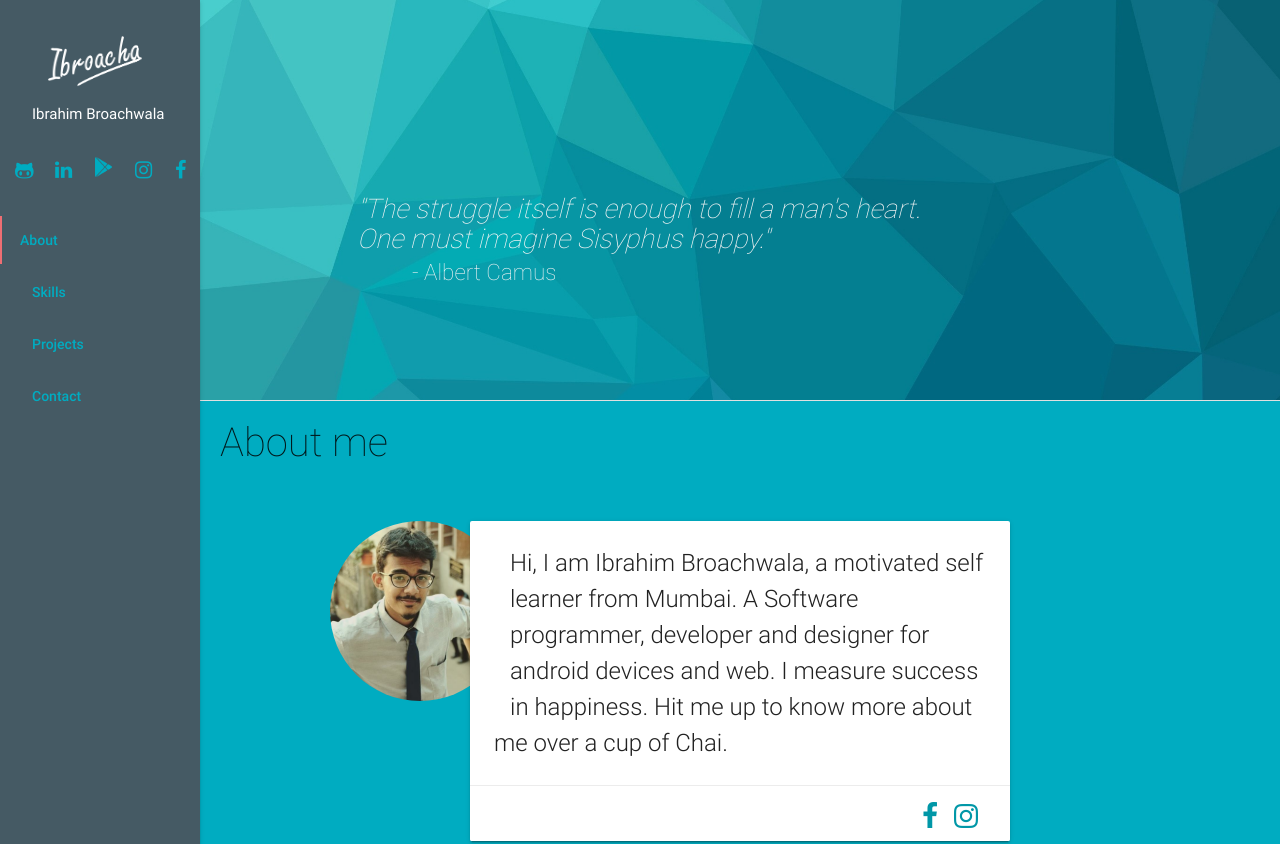
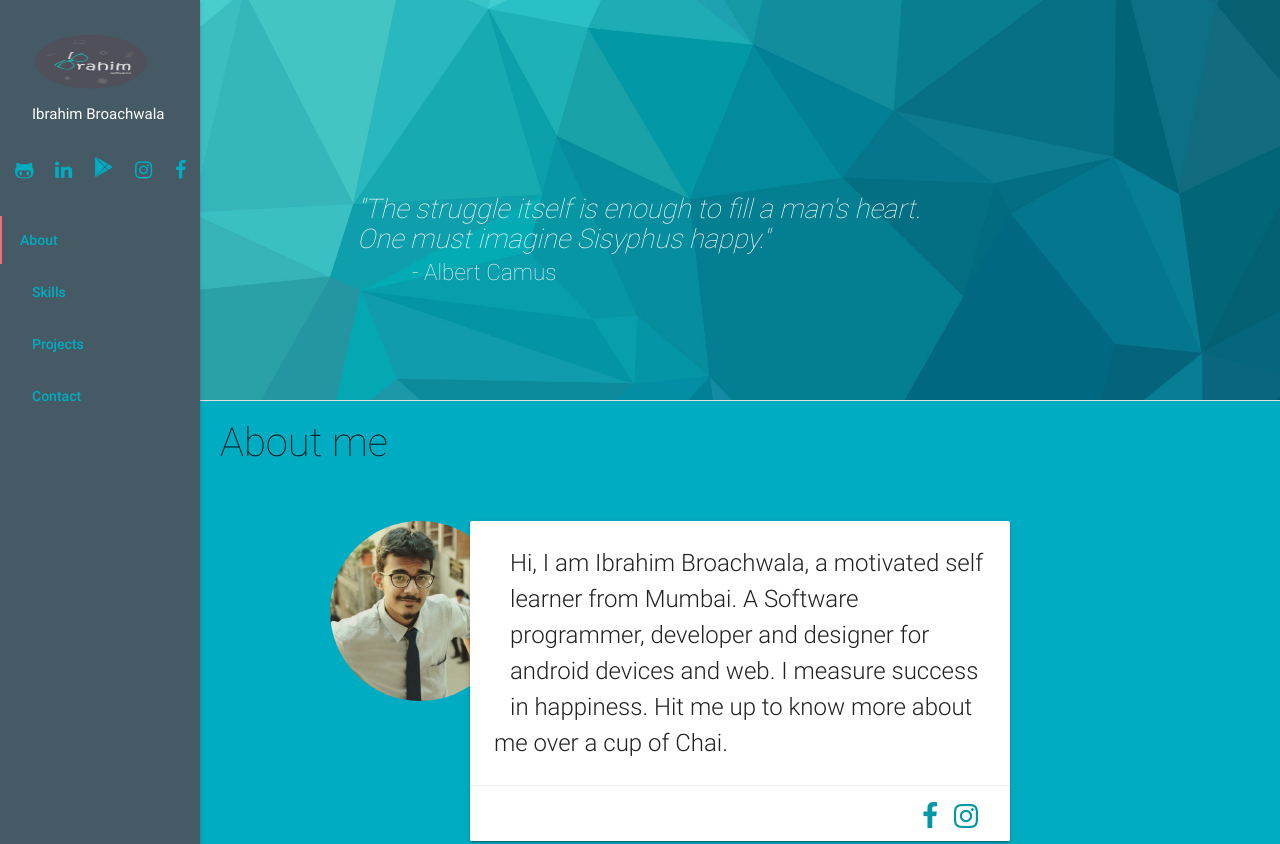
Before and after one commit to ibrahimbroachwala/ibrahimbroachwala.github.io, a plain HTML site: page index.html in a window 1280 px wide. Shown: the top 844 px of the page. Drawn offline with nearby package versions, Linux system fonts and the light colour scheme; files whose address does not match are found by name.

Commit message:
logo update

```diff
--- a/index.html
+++ b/index.html
@@ -45,7 +45,7 @@
         	<li>
         		<div class="user-view">
 
-      				<a href="#!user"><img class="circle dp" style="width: 120px; height: 58px;" src="assets/img/logo.png"></a>
+      				<a href="#!user"><img class="circle dp" style="width: 120px; height: 58px;" src="assets/img/logo2.png"></a>
       				<a href="#!name"><span class="white-text center-align">Ibrahim Broachwala</span></a>
 
     			</div>
```
Also changed, not shown: assets/img/logo2.png (added).
